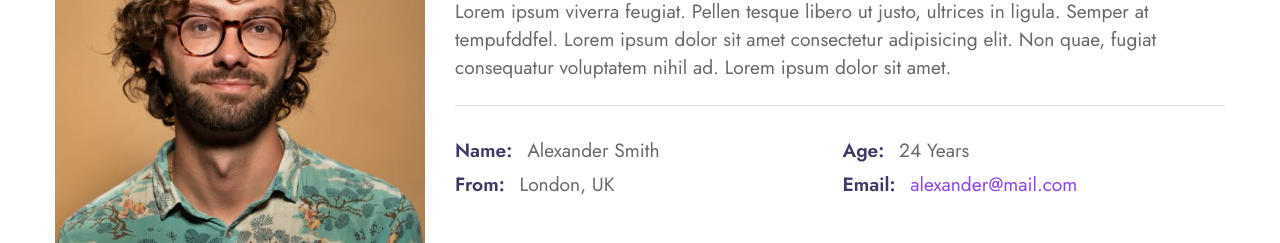
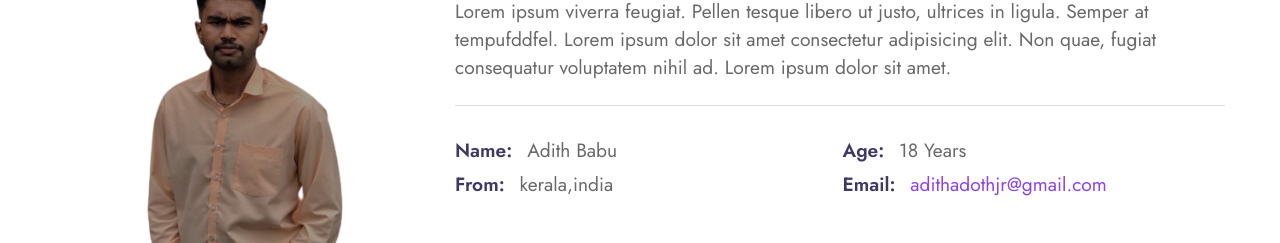
Before and after one commit to Adithbabu/11, a plain HTML site: page about.html in a window 1280 px wide. Shown: the part 514-757 px from the top of the page. Drawn offline with Linux system fonts and the light colour scheme.

Commit message:
second-commit

```diff
--- a/about.html
+++ b/about.html
@@ -10,7 +10,7 @@ Author URL: http://w3layouts.com
   <meta charset="utf-8">
   <meta name="viewport" content="width=device-width, initial-scale=1, shrink-to-fit=no">
 
-  <title>Alexander Personal Portfolio Category Bootstrap Responsive Website Template | About : W3layouts</title>
+  <title>Adith Personal Portfolio Category Bootstrap Responsive Website Template | About : W3layouts</title>
 
   <!-- google fonts -->
   <link href="//fonts.googleapis.com/css2?family=Jost:wght@300;400;600&display=swap" rel="stylesheet">
@@ -25,7 +25,7 @@ Author URL: http://w3layouts.com
   <div class="container">
       <nav class="navbar navbar-expand-lg stroke">
           <a class="navbar-brand" href="index.html">
-              <span class="fa fa-laptop"></span> Alexander
+              <span class="fa fa-laptop"></span> Adith
           </a>
           <!-- if logo is image enable this
       <a class="navbar-brand" href="#index.html">
@@ -93,7 +93,7 @@ Author URL: http://w3layouts.com
             <div class="row">
                 <div class="col-lg-4">
                     <div class="position-relative">
-                        <img src="assets/images/myphoto1.jpg" alt="" class="radius-image img-fluid">
+                        <img src="assets/images/7-removebg-preview.png" alt="" class="radius-image img-fluid">
                     </div>
                 </div>
                 <div class="col-lg-8 mt-lg-0 mt-5">
@@ -104,16 +104,16 @@ Author URL: http://w3layouts.com
                         elit. Non quae, fugiat consequatur voluptatem nihil ad. Lorem ipsum dolor sit amet.</p>
                     <div class="my-info mt-4">
                         <div class="single-info"><span>Name:</span>
-                            <p>Alexander Smith</p>
+                            <p>Adith Babu </p>
                         </div>
                         <div class="single-info"><span>Age:</span>
-                            <p>24 Years</p>
+                            <p>18 Years</p>
                         </div>
                         <div class="single-info"><span>From:</span>
-                            <p>London, UK</p>
+                            <p>kerala,india</p>
                         </div>
                         <div class="single-info"><span>Email:</span>
-                            <p><a href="mailto:alexander@mail.com">alexander@mail.com</a></p>
+                            <p><a href="mailto:alexander@mail.com">adithadothjr@gmail.com</a></p>
                         </div>
                     </div>
                     <div class="my-social mt-lg-5 mt-4">
```
Also changed, not shown: contact.html (+1 -1 lines), index.html (+4 -4 lines).
